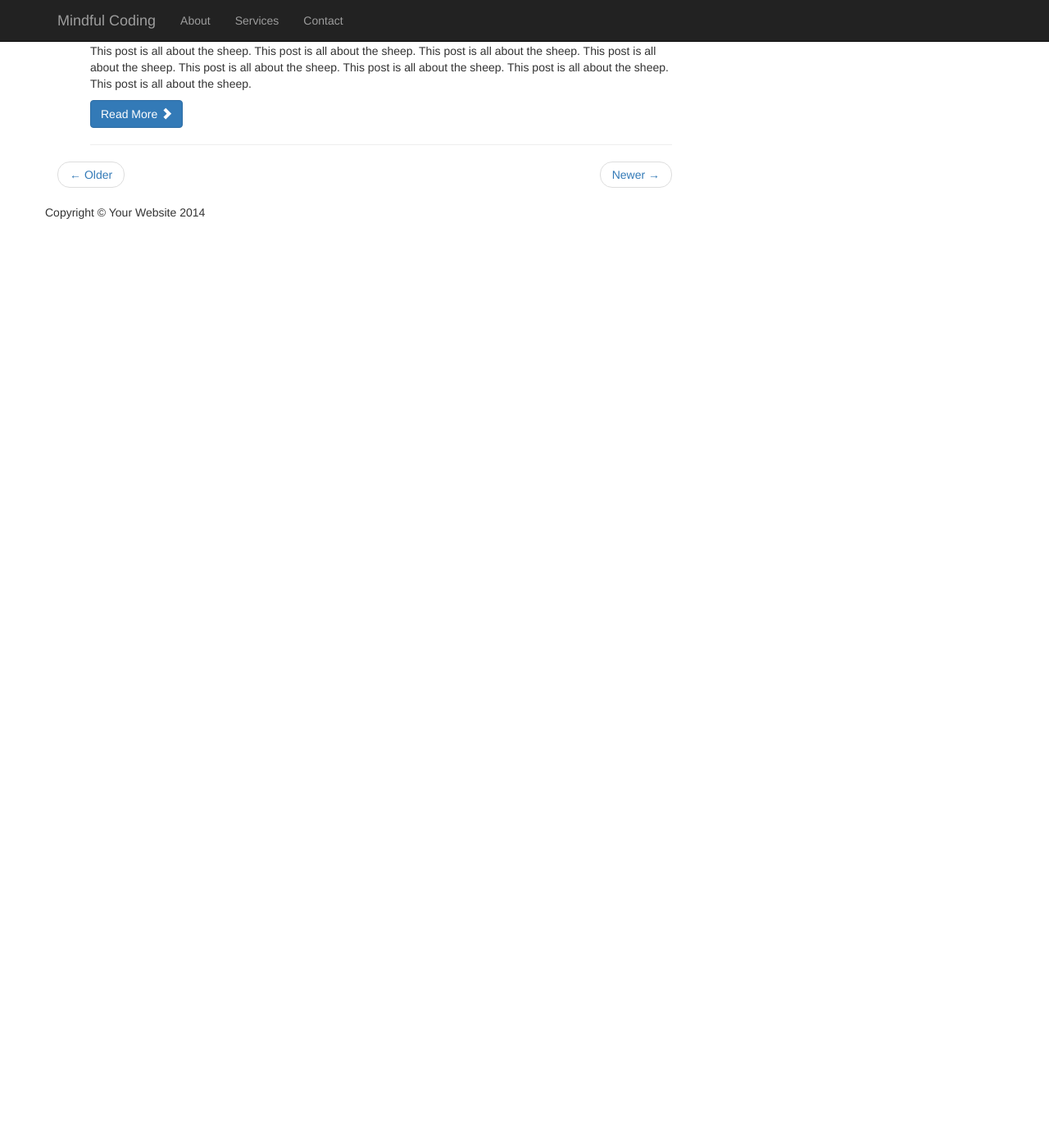
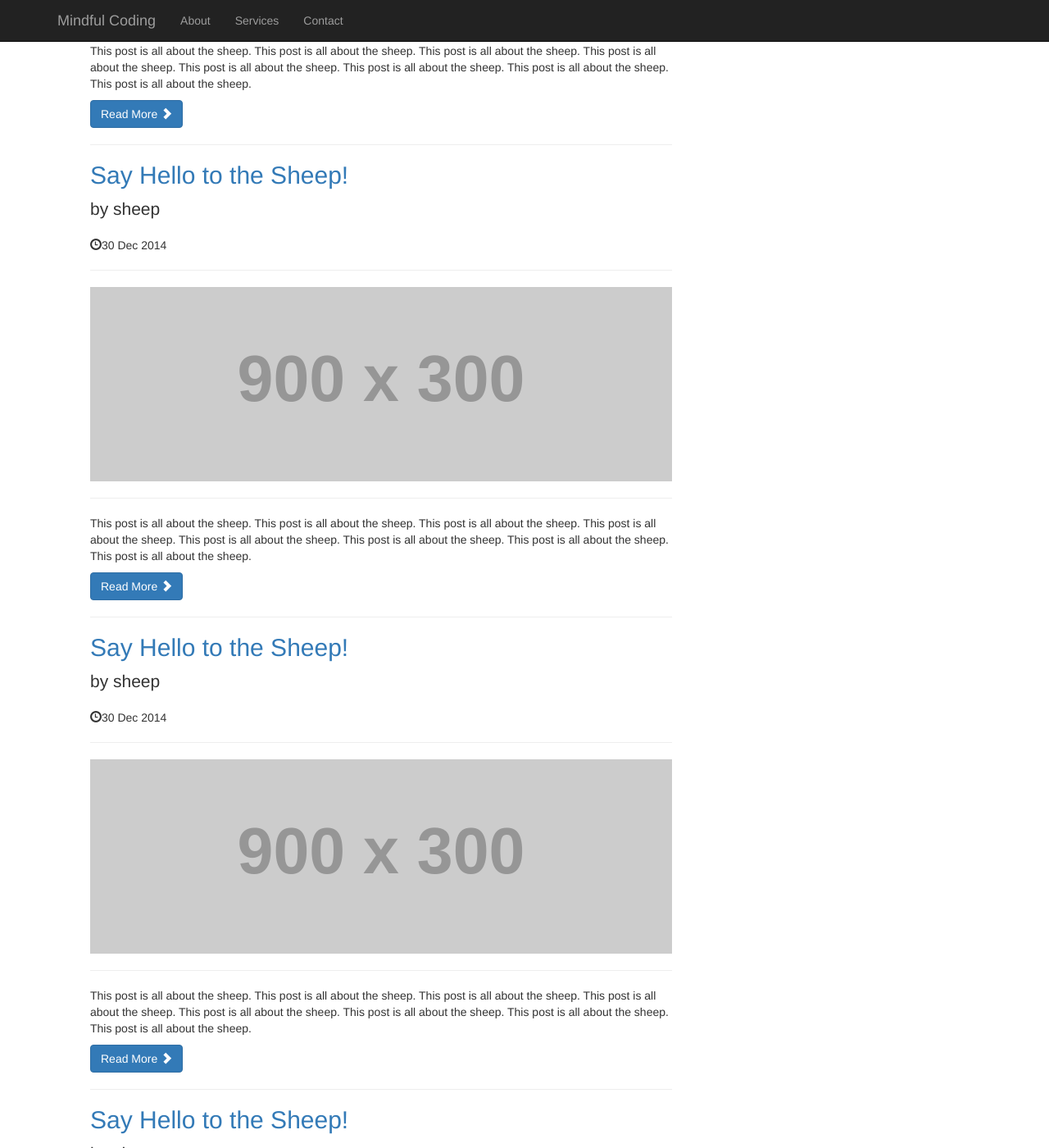
Before and after one commit to billperegoy/mindful-coding, a Jekyll site: the page built from index.html, in a window 1280 px wide and 1400 px high, scrolled down 917 px. Shown: the whole window at 82% size. Built offline with Jekyll 4.4.1, drawn with Linux system fonts in a browser that asks for light colours; the list of posts is cut into pages by our own code; before the commit the page ends 1246 px from its top, so only the background shows below that; some of the changed text lies outside the part shown.

Commit message:
Enabled apgination.

```diff
--- a/_config.yml
+++ b/_config.yml
@@ -1,3 +1,4 @@
 name: Mindful Coding
 subtitle: "Put subtitle here"
+paginate: 5
 pygments: true
--- a/_layouts/default.html
+++ b/_layouts/default.html
@@ -18,12 +18,16 @@
 
                 <!-- Pager -->
                 <ul class="pager">
-                    <li class="previous">
-                        <a href="#">&larr; Older</a>
-                    </li>
-                    <li class="next">
-                        <a href="#">Newer &rarr;</a>
-                    </li>
+                    {% if paginator.previous_page %}
+                        <li class="previous">
+                        <a href="/{{ paginator.previous_page_path }}">&larr; Newer</a>
+                        </li>
+                    {% endif %}
+                    {% if paginator.next_page %}
+                        <li class="next">
+                        <a href="/{{ paginator.next_page_path }}">Older &rarr;</a>
+                        </li>
+                    {% endif %}
                 </ul>
 
             </div>
--- /dev/null
+++ b/_posts/2014-12-30-new-08.markdown
@@ -0,0 +1,37 @@
+---
+layout: post
+title:  "Say Hello to the Sheep!"
+author: sheep
+image: "http://placehold.it/900x300"
+date:   2014-12-30 18:02:04
+categories: jekyll update
+---
+
+This post is all about the sheep. This post is all about the sheep.
+This post is all about the sheep. This post is all about the sheep.
+This post is all about the sheep. This post is all about the sheep.
+This post is all about the sheep. This post is all about the sheep.
+
+This post is all about the sheep. This post is all about the sheep.
+This post is all about the sheep. This post is all about the sheep.
+This post is all about the sheep. This post is all about the sheep.
+This post is all about the sheep. This post is all about the sheep.
+This post is all about the sheep. This post is all about the sheep.
+This post is all about the sheep. This post is all about the sheep.
+This post is all about the sheep. This post is all about the sheep.
+This post is all about the sheep. This post is all about the sheep.
+This post is all about the sheep. This post is all about the sheep.
+This post is all about the sheep. This post is all about the sheep.
+This post is all about the sheep. This post is all about the sheep.
+This post is all about the sheep. This post is all about the sheep.
+This post is all about the sheep. This post is all about the sheep.
+This post is all about the sheep. This post is all about the sheep.
+This post is all about the sheep. This post is all about the sheep.
+This post is all about the sheep. This post is all about the sheep.
+This post is all about the sheep. This post is all about the sheep.
+This post is all about the sheep. This post is all about the sheep.
+This post is all about the sheep. This post is all about the sheep.
+This post is all about the sheep. This post is all about the sheep.
+This post is all about the sheep. This post is all about the sheep.
+This post is all about the sheep. This post is all about the sheep.
+This post is all about the sheep. This post is all about the sheep.
--- /dev/null
+++ b/_posts/2014-12-30-new-09.markdown
@@ -0,0 +1,37 @@
+---
+layout: post
+title:  "Say Hello to the Sheep!"
+author: sheep
+image: "http://placehold.it/900x300"
+date:   2014-12-30 18:02:04
+categories: jekyll update
+---
+
+This post is all about the sheep. This post is all about the sheep.
+This post is all about the sheep. This post is all about the sheep.
+This post is all about the sheep. This post is all about the sheep.
+This post is all about the sheep. This post is all about the sheep.
+
+This post is all about the sheep. This post is all about the sheep.
+This post is all about the sheep. This post is all about the sheep.
+This post is all about the sheep. This post is all about the sheep.
+This post is all about the sheep. This post is all about the sheep.
+This post is all about the sheep. This post is all about the sheep.
+This post is all about the sheep. This post is all about the sheep.
+This post is all about the sheep. This post is all about the sheep.
+This post is all about the sheep. This post is all about the sheep.
+This post is all about the sheep. This post is all about the sheep.
+This post is all about the sheep. This post is all about the sheep.
+This post is all about the sheep. This post is all about the sheep.
+This post is all about the sheep. This post is all about the sheep.
+This post is all about the sheep. This post is all about the sheep.
+This post is all about the sheep. This post is all about the sheep.
+This post is all about the sheep. This post is all about the sheep.
+This post is all about the sheep. This post is all about the sheep.
+This post is all about the sheep. This post is all about the sheep.
+This post is all about the sheep. This post is all about the sheep.
+This post is all about the sheep. This post is all about the sheep.
+This post is all about the sheep. This post is all about the sheep.
+This post is all about the sheep. This post is all about the sheep.
+This post is all about the sheep. This post is all about the sheep.
+This post is all about the sheep. This post is all about the sheep.
--- /dev/null
+++ b/_posts/2014-12-30-new-10.markdown
@@ -0,0 +1,37 @@
+---
+layout: post
+title:  "Say Hello to the Sheep!"
+author: sheep
+image: "http://placehold.it/900x300"
+date:   2014-12-30 18:02:04
+categories: jekyll update
+---
+
+This post is all about the sheep. This post is all about the sheep.
+This post is all about the sheep. This post is all about the sheep.
+This post is all about the sheep. This post is all about the sheep.
+This post is all about the sheep. This post is all about the sheep.
+
+This post is all about the sheep. This post is all about the sheep.
+This post is all about the sheep. This post is all about the sheep.
+This post is all about the sheep. This post is all about the sheep.
+This post is all about the sheep. This post is all about the sheep.
+This post is all about the sheep. This post is all about the sheep.
+This post is all about the sheep. This post is all about the sheep.
+This post is all about the sheep. This post is all about the sheep.
+This post is all about the sheep. This post is all about the sheep.
+This post is all about the sheep. This post is all about the sheep.
+This post is all about the sheep. This post is all about the sheep.
+This post is all about the sheep. This post is all about the sheep.
+This post is all about the sheep. This post is all about the sheep.
+This post is all about the sheep. This post is all about the sheep.
+This post is all about the sheep. This post is all about the sheep.
+This post is all about the sheep. This post is all about the sheep.
+This post is all about the sheep. This post is all about the sheep.
+This post is all about the sheep. This post is all about the sheep.
+This post is all about the sheep. This post is all about the sheep.
+This post is all about the sheep. This post is all about the sheep.
+This post is all about the sheep. This post is all about the sheep.
+This post is all about the sheep. This post is all about the sheep.
+This post is all about the sheep. This post is all about the sheep.
+This post is all about the sheep. This post is all about the sheep.
--- a/index.html
+++ b/index.html
@@ -6,7 +6,7 @@
 <div id="home">
   <h1>Blog Posts</h1>
   <ul class="posts">
-    {% for post in site.posts %}
+    {% for post in paginator.posts %}
       <h2>
         <a href="{{ post.url }}">{{ post.title }}</a>
       </h2>
```
Also changed, not shown: _posts/2014-12-30-new-01.markdown (added, +37 -0 lines), _posts/2014-12-30-new-02.markdown (added, +37 -0 lines), _posts/2014-12-30-new-03.markdown (added, +37 -0 lines), _posts/2014-12-30-new-04.markdown (added, +37 -0 lines), _posts/2014-12-30-new-05.markdown (added, +37 -0 lines), _posts/2014-12-30-new-06.markdown (added, +37 -0 lines), _posts/2014-12-30-new-07.markdown (added, +37 -0 lines).
